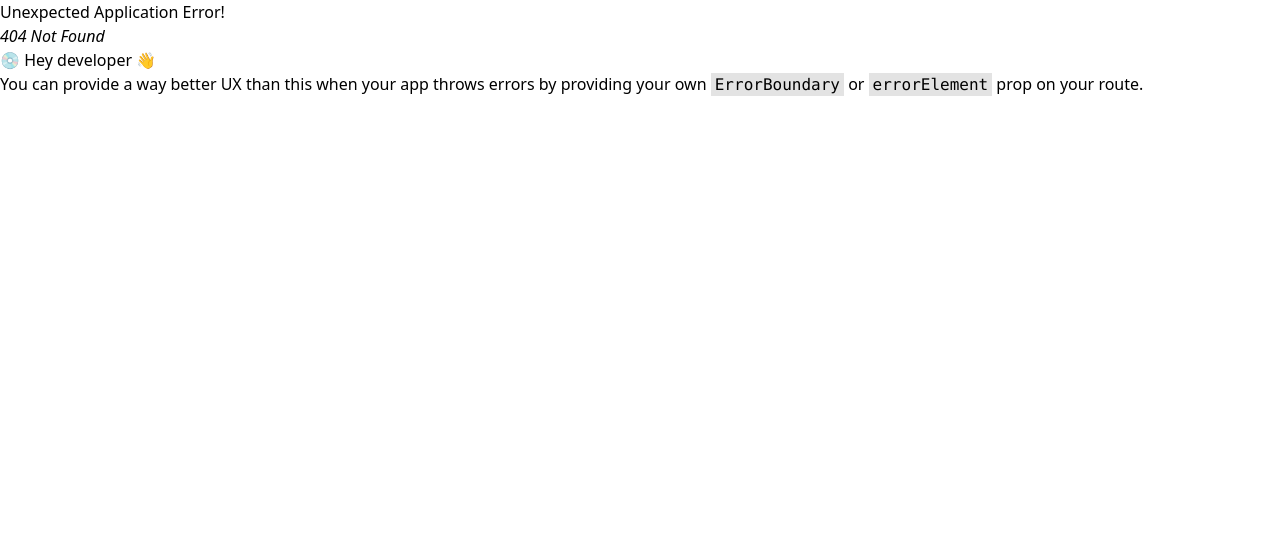
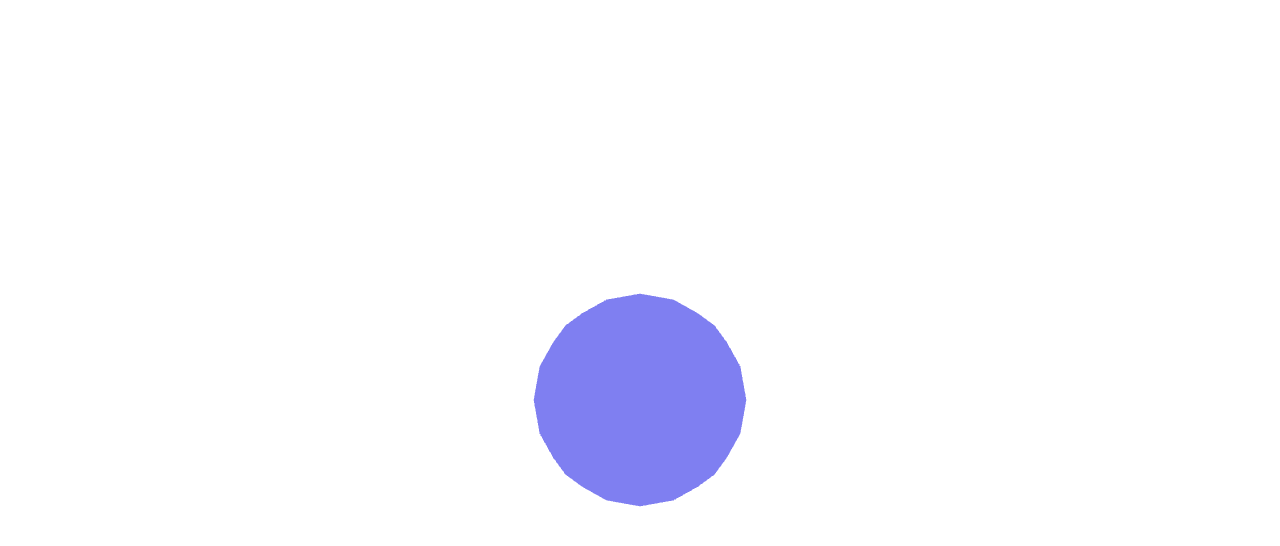
Before and after one commit to zoclhas/react-three-adventures, a React (Vite) app: page /first-scene in a window 1280 px wide. Before the commit this address had no page. Shown: the top 546 px of the page. Built offline with nearby package versions, Linux system fonts and the light colour scheme.

Commit message:
First scene

```diff
--- a/package.json
+++ b/package.json
@@ -10,6 +10,7 @@
     "preview": "vite preview --port 3000"
   },
   "dependencies": {
+    "@react-three/drei": "^9.109.2",
     "@react-three/fiber": "^8.16.8",
     "@types/three": "^0.167.1",
     "react": "^18.3.1",
--- /dev/null
+++ b/src/screens/FirstScene.tsx
@@ -0,0 +1,14 @@
+import { Canvas } from "@react-three/fiber";
+
+export function FirstScene() {
+  return (
+    <div id="canvas-container" className="h-screen">
+      <Canvas>
+        <mesh>
+          <octahedronGeometry args={[1, 4]} />
+          <meshBasicMaterial transparent={true} opacity={0.5} color="blue" />
+        </mesh>
+      </Canvas>
+    </div>
+  );
+}
```
Also changed, not shown: src/main.tsx (+6 -1 lines), 1 other file (tests, documents, lock files or other folders).
